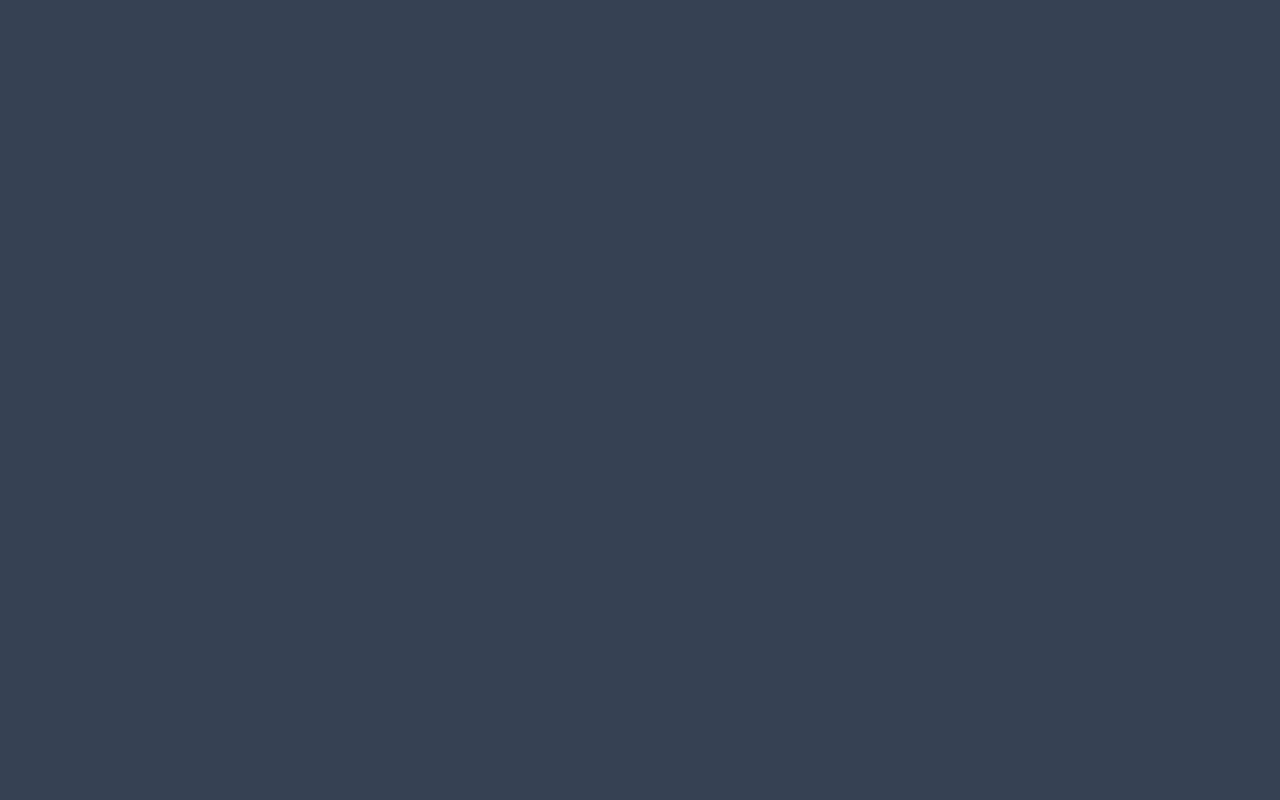
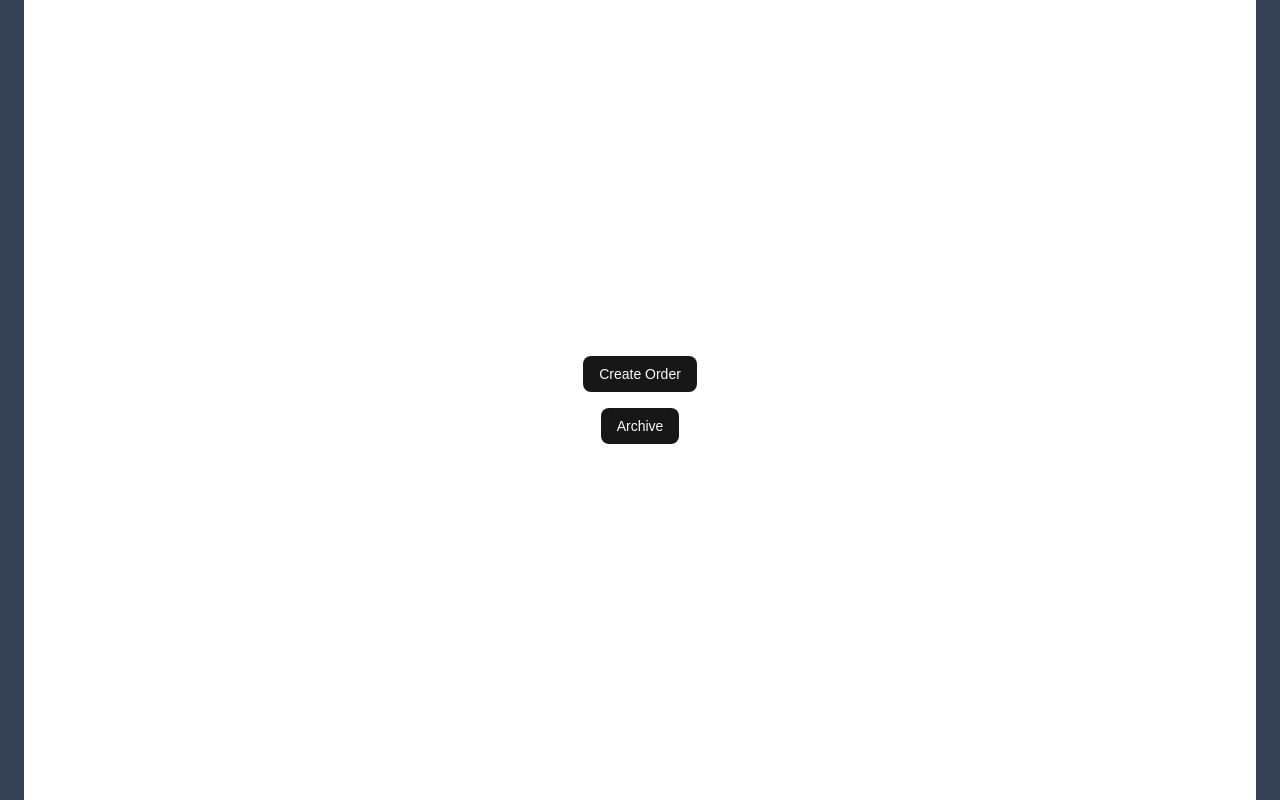
Before and after one commit to rahmatulloh19/merchant_demo, a React (Vite) app: page / in a window 1280 px wide. Built offline with nearby package versions, Linux system fonts and the light colour scheme.

Commit message:
install react-router-dom and set up

```diff
--- a/package.json
+++ b/package.json
@@ -10,14 +10,15 @@
     "preview": "vite preview"
   },
   "dependencies": {
+    "@radix-ui/react-slot": "^1.2.4",
     "@tailwindcss/vite": "^4.1.17",
     "axios": "^1.13.2",
     "class-variance-authority": "^0.7.1",
     "clsx": "^2.1.1",
     "lucide-react": "^0.554.0",
     "react": "^18.2.0",
-    "react-dom": "^18.2.0",
-    "react-router-dom": "^7.9.6",
+    "react-dom": "^18.3.1",
+    "react-router-dom": "^7.10.0",
     "tailwind-merge": "^3.4.0",
     "tailwindcss": "^4.1.17"
   },
--- a/src/App.jsx
+++ b/src/App.jsx
@@ -1,5 +1,24 @@
+import { NavLink, Route, Routes } from "react-router-dom";
+import { Button } from "./components/ui/button";
+
 function App() {
-	return <div className="bg-gray-700 flex-grow-1"></div>;
+	return (
+		<div className="container flex-grow-1">
+			<div className="flex flex-col gap-4 h-full justify-center items-center bg-warning bg-white">
+				<NavLink to="/order">
+					<Button>Create Order</Button>
+				</NavLink>
+				<NavLink to="/archive">
+					<Button>Archive</Button>
+				</NavLink>
+			</div>
+
+			<Routes>
+				<Route path="/order" />
+				<Route path="/archive" />
+			</Routes>
+		</div>
+	);
 }
 
 export default App;
--- /dev/null
+++ b/src/components/ui/button.jsx
@@ -0,0 +1,56 @@
+import * as React from "react"
+import { Slot } from "@radix-ui/react-slot"
+import { cva } from "class-variance-authority";
+
+import { cn } from "@/lib/utils"
+
+const buttonVariants = cva(
+  "inline-flex items-center justify-center gap-2 whitespace-nowrap rounded-md text-sm font-medium transition-all disabled:pointer-events-none disabled:opacity-50 [&_svg]:pointer-events-none [&_svg:not([class*='size-'])]:size-4 shrink-0 [&_svg]:shrink-0 outline-none focus-visible:border-ring focus-visible:ring-ring/50 focus-visible:ring-[3px] aria-invalid:ring-destructive/20 dark:aria-invalid:ring-destructive/40 aria-invalid:border-destructive",
+  {
+    variants: {
+      variant: {
+        default: "bg-primary text-primary-foreground hover:bg-primary/90",
+        destructive:
+          "bg-destructive text-white hover:bg-destructive/90 focus-visible:ring-destructive/20 dark:focus-visible:ring-destructive/40 dark:bg-destructive/60",
+        outline:
+          "border bg-background shadow-xs hover:bg-accent hover:text-accent-foreground dark:bg-input/30 dark:border-input dark:hover:bg-input/50",
+        secondary:
+          "bg-secondary text-secondary-foreground hover:bg-secondary/80",
+        ghost:
+          "hover:bg-accent hover:text-accent-foreground dark:hover:bg-accent/50",
+        link: "text-primary underline-offset-4 hover:underline",
+      },
+      size: {
+        default: "h-9 px-4 py-2 has-[>svg]:px-3",
+        sm: "h-8 rounded-md gap-1.5 px-3 has-[>svg]:px-2.5",
+        lg: "h-10 rounded-md px-6 has-[>svg]:px-4",
+        icon: "size-9",
+        "icon-sm": "size-8",
+        "icon-lg": "size-10",
+      },
+    },
+    defaultVariants: {
+      variant: "default",
+      size: "default",
+    },
+  }
+)
+
+function Button({
+  className,
+  variant,
+  size,
+  asChild = false,
+  ...props
+}) {
+  const Comp = asChild ? Slot : "button"
+
+  return (
+    <Comp
+      data-slot="button"
+      className={cn(buttonVariants({ variant, size, className }))}
+      {...props} />
+  );
+}
+
+export { Button, buttonVariants }
--- a/src/index.css
+++ b/src/index.css
@@ -146,6 +146,7 @@
   display: flex;
   flex-direction: column;
   flex-grow: 1;
+  background-color: #364153;
 }
 
 .container {
--- a/src/main.jsx
+++ b/src/main.jsx
@@ -1,10 +1,13 @@
 import React from "react";
 import ReactDOM from "react-dom/client";
 import App from "./App.jsx";
-import "./index.css"
+import "./index.css";
+import { BrowserRouter } from "react-router-dom";
 
 ReactDOM.createRoot(document.getElementById("root")).render(
-  <React.StrictMode>
-    <App />
-  </React.StrictMode>
+	<React.StrictMode>
+		<BrowserRouter>
+			<App />
+		</BrowserRouter>
+	</React.StrictMode>
 );
```
Also changed, not shown: 1 other file (tests, documents, lock files or other folders).
